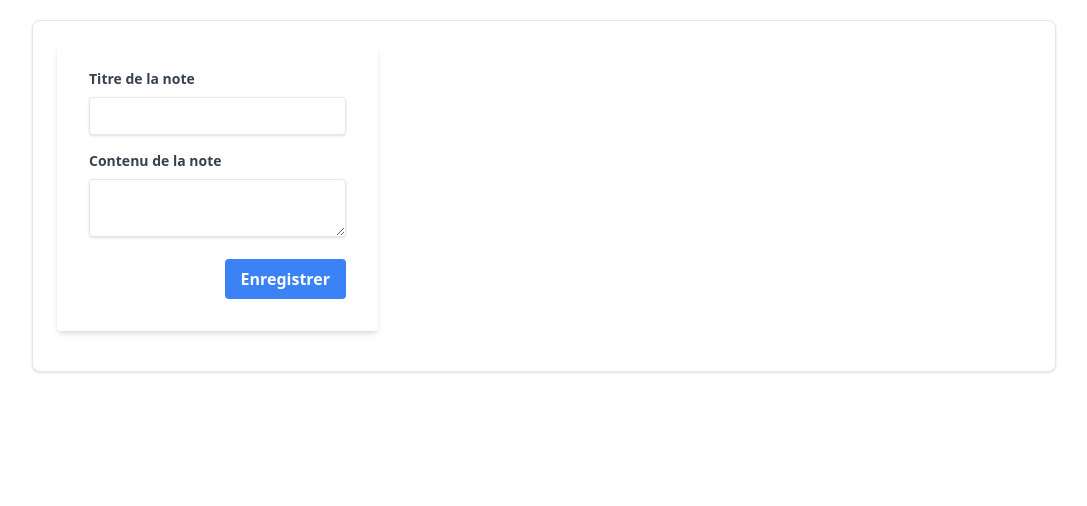
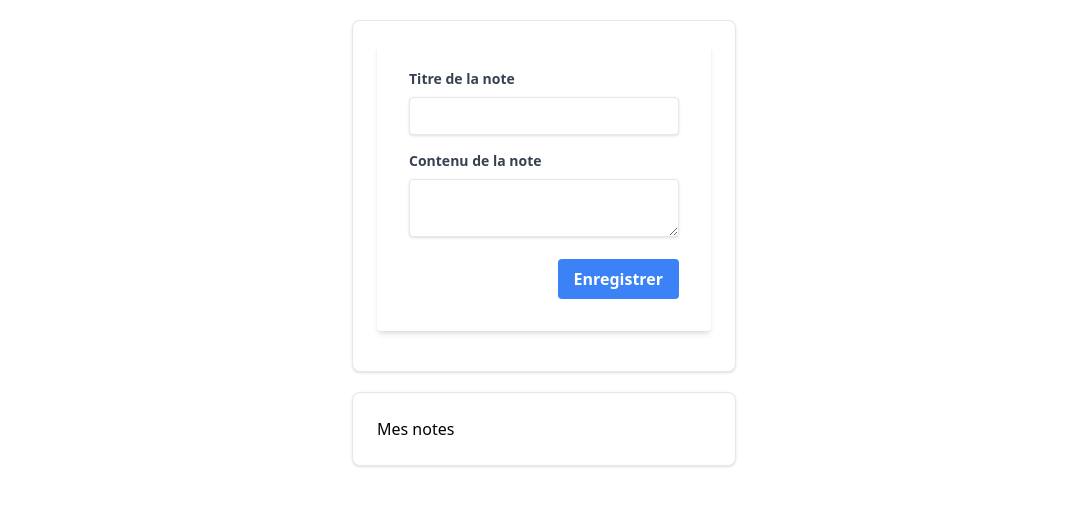
Before and after one commit to gregmaax/todolist-react-ts, a React (Vite) app: page / in a window 1280 px wide. Shown: the top 506 px of the page, without its empty margins (96-1183 px from the left). Built offline with nearby package versions, Linux system fonts and the light colour scheme.

Commit message:
affichage des notes entrées dans NotesList

```diff
--- a/src/App.tsx
+++ b/src/App.tsx
@@ -1,12 +1,32 @@
-import React from 'react';
+import React, { useState } from 'react';
 import { Card } from './components/UI/Card';
 import { AddUser } from './components/Users/AddUser';
+import { NotesList } from './components/Users/NotesList';
 
+export type Notes = {
+	id: string;
+	titre: string;
+	note: string;
+};
 function App() {
+	const [notesList, setNotesList] = useState<Notes[]>([
+		{ id: '', titre: '', note: '' },
+	]);
+
+	const addNotesHandler = (uTitre: string, uNote: string) => {
+		setNotesList((prevNotesList): Notes[] => {
+			return [
+				...prevNotesList,
+				{ titre: uTitre, note: uNote, id: Math.random().toString() },
+			];
+		});
+	};
+
 	return (
-		<Card>
-			<AddUser />
-		</Card>
+		<div>
+			<AddUser onAddNotes={addNotesHandler} />
+			<NotesList notes={notesList} />
+		</div>
 	);
 }
 
--- a/src/components/UI/Card.tsx
+++ b/src/components/UI/Card.tsx
@@ -5,7 +5,7 @@ export type ChildrenProps = {
 };
 export function Card(props: ChildrenProps) {
 	return (
-		<div className="max-w-5xl flex p-6 m-auto mt-5 justify-start bg-white border border-gray-200 rounded-lg shadow dark:bg-gray-800 dark:border-gray-700">
+		<div className="max-w-sm p-6 m-auto mt-5 bg-white border border-gray-200 rounded-lg shadow dark:bg-gray-800 dark:border-gray-700">
 			{props.children}
 		</div>
 	);
--- a/src/components/Users/AddUser.tsx
+++ b/src/components/Users/AddUser.tsx
@@ -2,7 +2,11 @@ import { ChangeEvent, useState } from 'react';
 import Button from '../UI/Button';
 import { Card } from '../UI/Card';
 
-export function AddUser() {
+type AddNoteProp = {
+	onAddNotes: (uTitre: string, uNote: string) => void;
+};
+
+export function AddUser(props: AddNoteProp) {
 	const [titre, setTitre] = useState('');
 	const [note, setNote] = useState('');
 
@@ -13,7 +17,7 @@ export function AddUser() {
 			return;
 		}
 
-		console.log(titre, note);
+		props.onAddNotes(titre, note);
 		setTitre('');
 		setNote('');
 	}
@@ -27,6 +31,7 @@ export function AddUser() {
 	}
 
 	return (
+		<Card>
 			<form
 				onSubmit={addNoteHandler}
 				className="bg-white shadow-md rounded px-8 pt-6 pb-8 mb-4 max-w-md"
@@ -69,5 +74,6 @@ export function AddUser() {
 					</Button>
 				</div>
 			</form>
+		</Card>
 	);
 }
--- /dev/null
+++ b/src/components/Users/NotesList.tsx
@@ -0,0 +1,24 @@
+import { Notes } from '../../App';
+import { Card } from '../UI/Card';
+
+type NotesProps = {
+	notes: Notes[];
+};
+
+export function NotesList(props: NotesProps) {
+	return (
+		<Card>
+			<div>
+				<h1>Mes notes</h1>
+			</div>
+			<div>
+				{props.notes.map((u) => (
+					<div key={u.id}>
+						<h2>{u.titre}</h2>
+						<p>{u.note}</p>
+					</div>
+				))}
+			</div>
+		</Card>
+	);
+}
```
Lines whose indentation alone changed are shown as unchanged.
